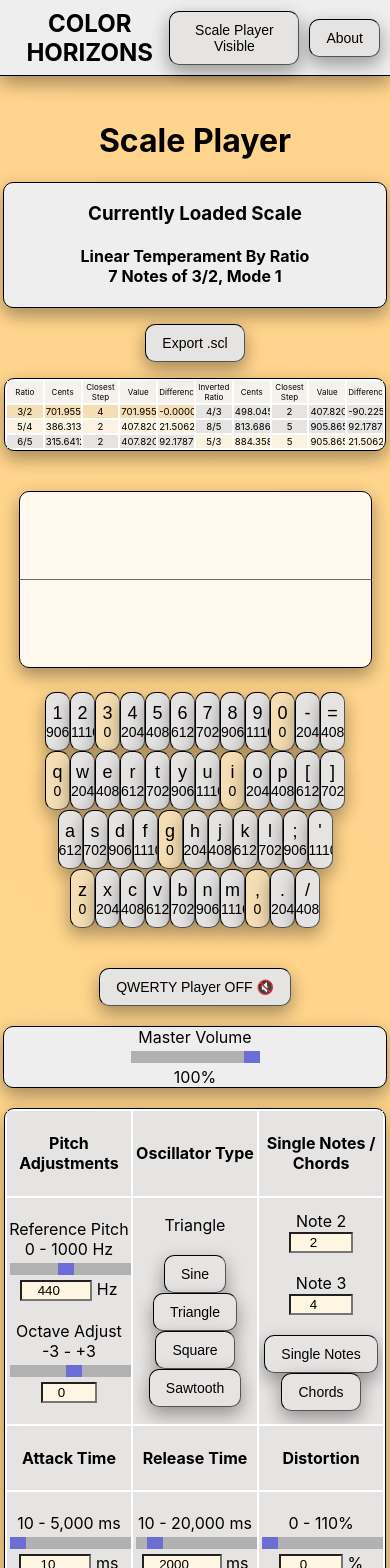
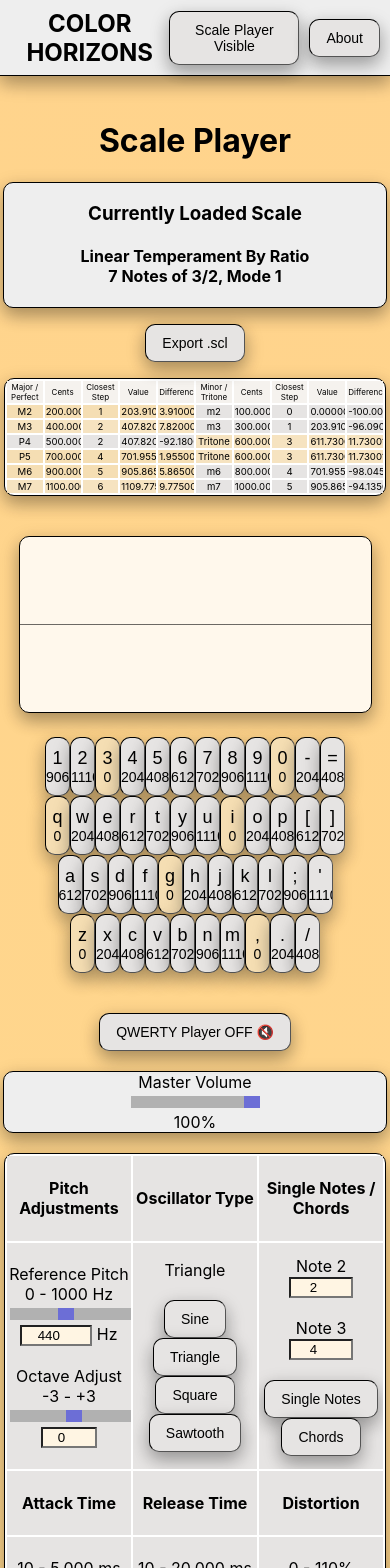
Before and after one commit to zzork/color-horizons-review-temp, a React (Create React App) app: page / in a window 390 px wide. Shown: the top 1568 px of the page. Built offline with nearby package versions, Linux system fonts and the light colour scheme.

Commit message:
got a lot of the mobile issues worked out already

```diff
--- a/src/App.css
+++ b/src/App.css
@@ -468,6 +468,7 @@ header span {
   margin-left: auto;
   margin-right: auto;
   white-space: nowrap;
+  touch-action: none;
 }
 
 /* @media (max-width: 1525px) {
--- a/src/App.js
+++ b/src/App.js
@@ -114,6 +114,8 @@ function MyComponent() {
 
 // add explanations of methods
 
+// ontouch events need to light up the keys too instead of the button:active css as current...
+
 //////// WANT
 
 // - create permalink for sharing scale via url!
--- a/src/apps/Player/components/ChordsPlayTable.js
+++ b/src/apps/Player/components/ChordsPlayTable.js
@@ -236,7 +236,10 @@ const ChordsPlayTable = ({
   }
 
   return (
-    <div className="chordsPlayTable">
+    <div
+      className="chordsPlayTable"
+      onContextMenu={(event) => event.preventDefault()}
+    >
       {row4Buttons}
       <br />
       {row3Buttons}
--- a/src/stateData.js
+++ b/src/stateData.js
@@ -16,7 +16,7 @@ export const stateTable = {
     enable: true,
     closeApproximation: 7,
     approximationBoundary: 22,
-    comparison: "harmonics6",
+    comparison: "12tet",
   },
   about: {
     showAbout: false,
```
Also changed, not shown: src/apps/Player/ActualPlayer.js (+1 -34 lines).
